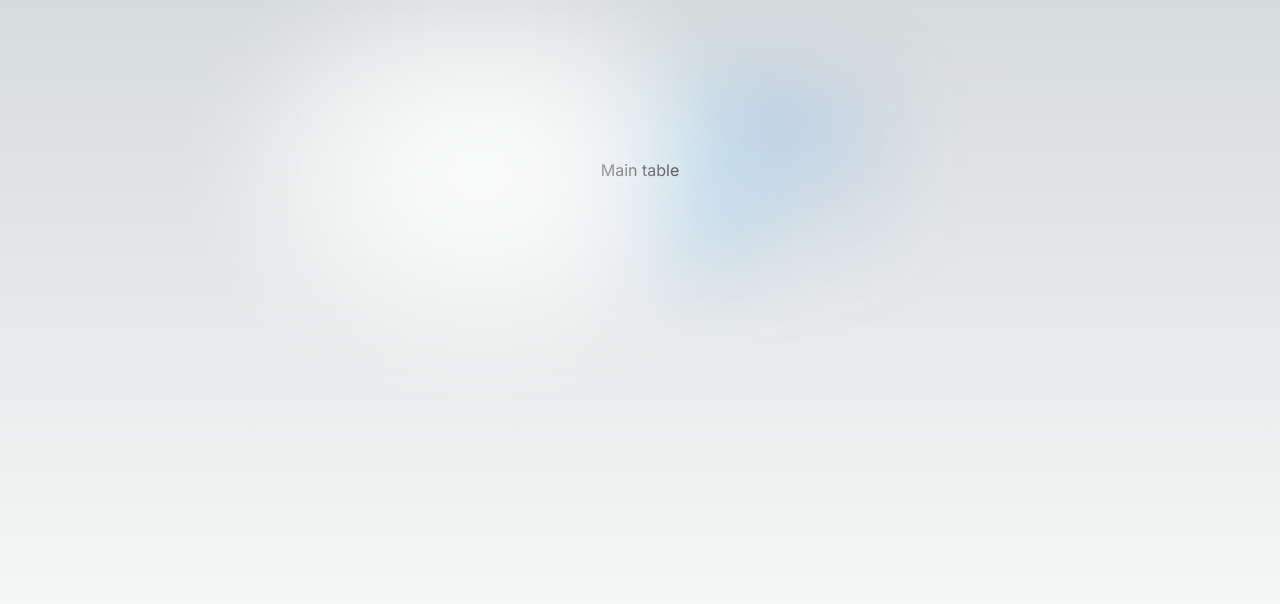
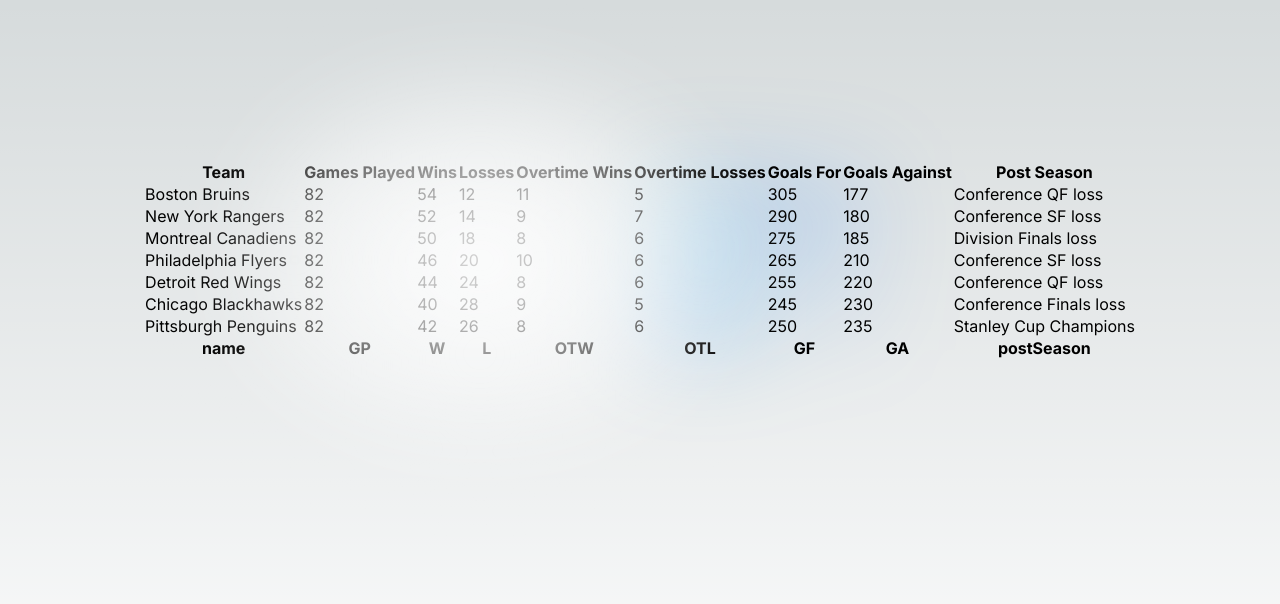
Before and after one commit to SebCodesTheWeb/elite-prospects-seb, a Next.js app: page / in a window 1280 px wide. Shown: the top 604 px of the page. Built offline with nearby package versions, Linux system fonts and the light colour scheme.

Commit message:
feat: added mock data

```diff
--- a/package.json
+++ b/package.json
@@ -9,6 +9,7 @@
     "lint": "next lint"
   },
   "dependencies": {
+    "@tanstack/react-table": "^8.9.1",
     "@types/node": "20.2.5",
     "@types/react": "18.2.8",
     "@types/react-dom": "18.2.4",
--- a/src/app/page.tsx
+++ b/src/app/page.tsx
@@ -1,13 +1,212 @@
+'use client';
 import styles from './page.module.css'
+import { useState } from 'react';
+import { useReactTable, createColumnHelper, getCoreRowModel, flexRender } from '@tanstack/react-table'
+
+
+type Team = {
+  name: string;
+  GP: number;
+  W: number;
+  L: number;
+  OTW: number;
+  OTL: number;
+  GF: number;
+  GA: number;
+  postSeason: string;
+}
+
+const defaultData: Team[] = [
+  {
+    name: 'Boston Bruins',
+    GP: 82,
+    W: 54,
+    L: 12,
+    OTW: 11,
+    OTL: 5,
+    GF: 305,
+    GA: 177,
+    postSeason: 'Conference QF loss'
+  },
+  {
+    name: 'New York Rangers',
+    GP: 82,
+    W: 52,
+    L: 14,
+    OTW: 9,
+    OTL: 7,
+    GF: 290,
+    GA: 180,
+    postSeason: 'Conference SF loss'
+  },
+  {
+    name: 'Montreal Canadiens',
+    GP: 82,
+    W: 50,
+    L: 18,
+    OTW: 8,
+    OTL: 6,
+    GF: 275,
+    GA: 185,
+    postSeason: 'Division Finals loss'
+  },
+  {
+    name: 'Philadelphia Flyers',
+    GP: 82,
+    W: 46,
+    L: 20,
+    OTW: 10,
+    OTL: 6,
+    GF: 265,
+    GA: 210,
+    postSeason: 'Conference SF loss'
+  },
+  {
+    name: 'Detroit Red Wings',
+    GP: 82,
+    W: 44,
+    L: 24,
+    OTW: 8,
+    OTL: 6,
+    GF: 255,
+    GA: 220,
+    postSeason: 'Conference QF loss'
+  },
+  {
+    name: 'Chicago Blackhawks',
+    GP: 82,
+    W: 40,
+    L: 28,
+    OTW: 9,
+    OTL: 5,
+    GF: 245,
+    GA: 230,
+    postSeason: 'Conference Finals loss'
+  },
+  {
+    name: 'Pittsburgh Penguins',
+    GP: 82,
+    W: 42,
+    L: 26,
+    OTW: 8,
+    OTL: 6,
+    GF: 250,
+    GA: 235,
+    postSeason: 'Stanley Cup Champions'
+  }
+]
+
+const columnHelper = createColumnHelper<Team>()
+
+const columns = [
+  columnHelper.accessor('name', {
+    cell: info => info.getValue(),
+    header: () => <span>Team</span>,
+    footer: info => info.column.id,
+  }),
+  columnHelper.accessor('GP', {
+    header: () => 'Games Played',
+    cell: info => info.renderValue(),
+    footer: info => info.column.id,
+  }),
+  columnHelper.accessor('W', {
+    header: 'Wins',
+    cell: info => info.renderValue(),
+    footer: info => info.column.id,
+  }),
+  columnHelper.accessor('L', {
+    header: 'Losses',
+    cell: info => info.renderValue(),
+    footer: info => info.column.id,
+  }),
+  columnHelper.accessor('OTW', {
+    header: 'Overtime Wins',
+    cell: info => info.renderValue(),
+    footer: info => info.column.id,
+  }),
+  columnHelper.accessor('OTL', {
+    header: 'Overtime Losses',
+    cell: info => info.renderValue(),
+    footer: info => info.column.id,
+  }),
+  columnHelper.accessor('GF', {
+    header: 'Goals For',
+    cell: info => info.renderValue(),
+    footer: info => info.column.id,
+  }),
+  columnHelper.accessor('GA', {
+    header: 'Goals Against',
+    cell: info => info.renderValue(),
+    footer: info => info.column.id,
+  }),
+  columnHelper.accessor('postSeason', {
+    header: 'Post Season',
+    cell: info => info.renderValue(),
+    footer: info => info.column.id,
+  }),
+]
+
 
 export default function Home() {
+  const [data, setData] = useState(() => [...defaultData])
+
+  const table = useReactTable({
+    data,
+    columns,
+    getCoreRowModel: getCoreRowModel(),
+  })
+
   return (
     <main className={styles.main}>
-
       <div className={styles.center}>
-        Main table
+        <div className="p-2">
+          <table>
+            <thead>
+              {table.getHeaderGroups().map(headerGroup => (
+                <tr key={headerGroup.id}>
+                  {headerGroup.headers.map(header => (
+                    <th key={header.id}>
+                      {header.isPlaceholder
+                        ? null
+                        : flexRender(
+                            header.column.columnDef.header,
+                            header.getContext()
+                          )}
+                    </th>
+                  ))}
+                </tr>
+              ))}
+            </thead>
+            <tbody>
+              {table.getRowModel().rows.map(row => (
+                <tr key={row.id}>
+                  {row.getVisibleCells().map(cell => (
+                    <td key={cell.id}>
+                      {flexRender(cell.column.columnDef.cell, cell.getContext())}
+                    </td>
+                  ))}
+                </tr>
+              ))}
+            </tbody>
+            <tfoot>
+              {table.getFooterGroups().map(footerGroup => (
+                <tr key={footerGroup.id}>
+                  {footerGroup.headers.map(header => (
+                    <th key={header.id}>
+                      {header.isPlaceholder
+                        ? null
+                        : flexRender(
+                            header.column.columnDef.footer,
+                            header.getContext()
+                          )}
+                    </th>
+                  ))}
+                </tr>
+              ))}
+            </tfoot>
+          </table>
+        </div>
       </div>
-
     </main>
   )
 }
```
Also changed, not shown: 1 other file (tests, documents, lock files or other folders).
